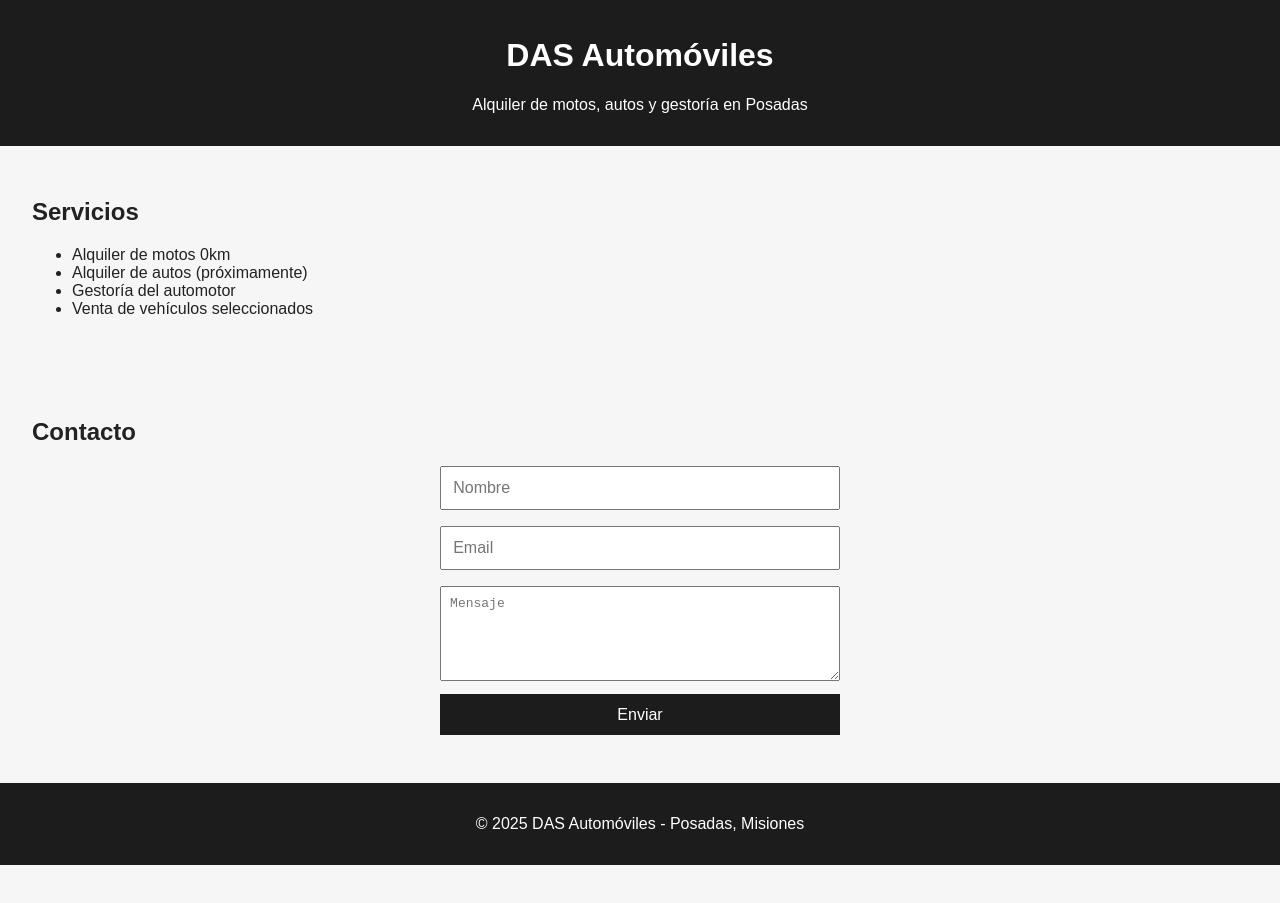
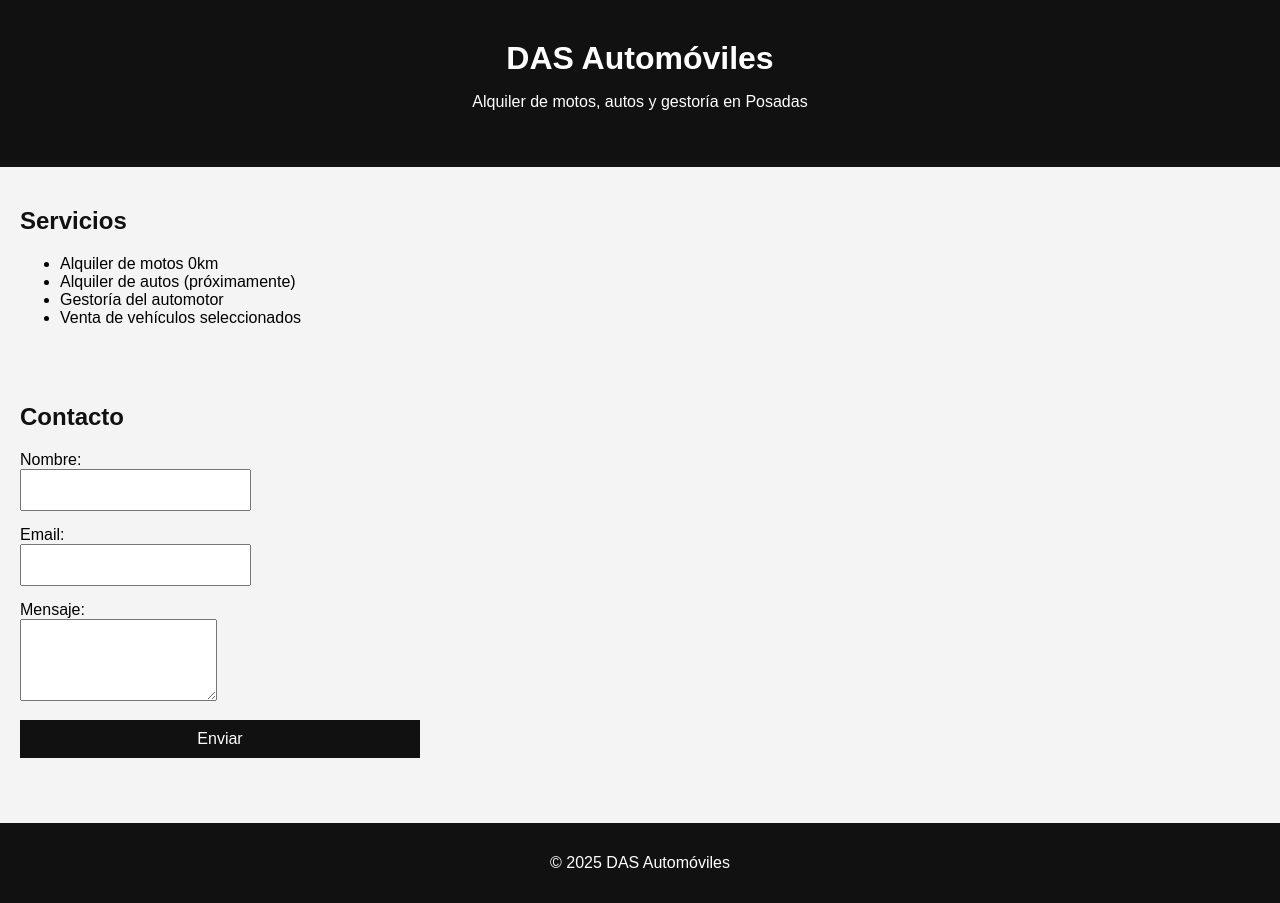
Before and after one commit to DasAutomoviles/das-automoviles, a plain HTML site: page index.html in a window 1280 px wide. Before the commit the page ends 865 px from the top, so only its background shows below. Drawn offline with Linux system fonts and the light colour scheme.

Commit message:
Actualizar index.html

```diff
--- a/index.html
+++ b/index.html
@@ -1,41 +1,53 @@
 <!DOCTYPE html>
 <html lang="es">
 <head>
-  <meta charset="UTF-8">
-  <meta name="viewport" content="width=device-width, initial-scale=1.0">
+  <meta charset="UTF-8" />
+  <meta name="viewport" content="width=device-width, initial-scale=1.0" />
   <title>DAS Automóviles</title>
   <style>
     body {
-      font-family: sans-serif;
       margin: 0;
-      padding: 0;
-      background-color: #f6f6f6;
-      color: #222;
+      font-family: Arial, sans-serif;
+      background-color: #f4f4f4;
     }
-    header, footer {
-      background-color: #1c1c1c;
+    header {
+      background-color: #111;
       color: #fff;
+      padding: 40px 20px;
       text-align: center;
-      padding: 1em;
+    }
+    h1 {
+      margin: 0;
     }
     section {
-      padding: 2em;
+      padding: 20px;
+    }
+    h2 {
+      color: #111;
     }
     form {
-      max-width: 400px;
-      margin: 0 auto;
       display: flex;
       flex-direction: column;
+      max-width: 400px;
+      margin-top: 20px;
     }
     input, textarea, button {
-      margin-bottom: 1em;
-      padding: 0.7em;
+      margin-bottom: 15px;
+      padding: 10px;
       font-size: 1em;
     }
     button {
-      background-color: #1c1c1c;
+      background-color: #111;
       color: white;
       border: none;
+      cursor: pointer;
+    }
+    footer {
+      text-align: center;
+      padding: 15px;
+      background-color: #111;
+      color: white;
+      margin-top: 30px;
     }
   </style>
 </head>
@@ -57,16 +69,16 @@
 
   <section>
     <h2>Contacto</h2>
-    <form action="https://formsubmit.co/dantejavier278@gmail.com" method="POST">
-      <input type="text" name="name" placeholder="Nombre" required>
-      <input type="email" name="email" placeholder="Email" required>
-      <textarea name="message" placeholder="Mensaje" rows="5" required></textarea>
+    <form>
+      <label>Nombre:<br><input type="text" name="nombre" required /></label>
+      <label>Email:<br><input type="email" name="email" required /></label>
+      <label>Mensaje:<br><textarea name="mensaje" rows="4" required></textarea></label>
       <button type="submit">Enviar</button>
     </form>
   </section>
 
   <footer>
-    <p>&copy; 2025 DAS Automóviles - Posadas, Misiones</p>
+    <p>&copy; 2025 DAS Automóviles</p>
   </footer>
 </body>
 </html>
```
